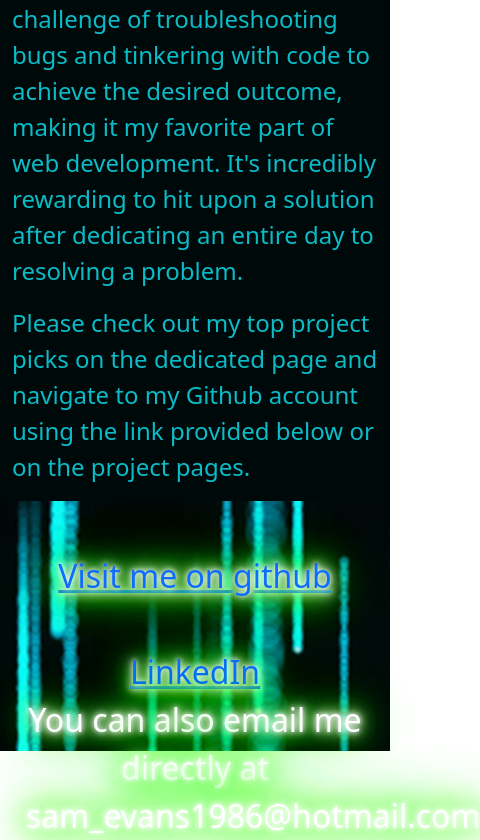
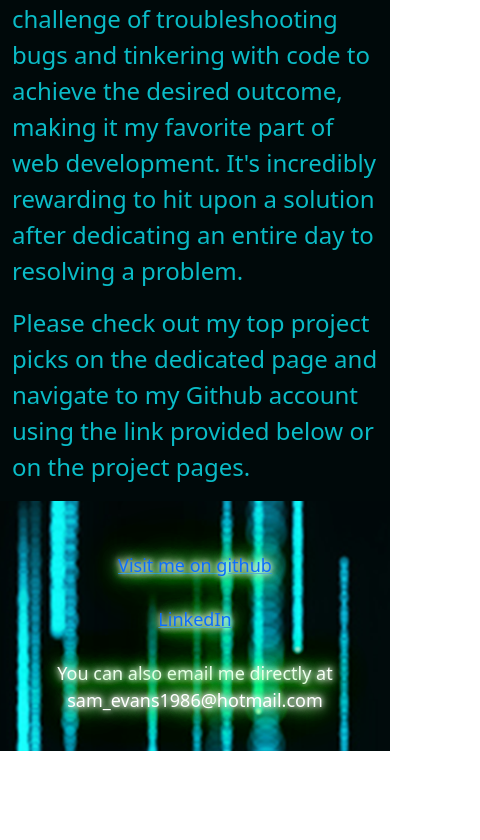
Before and after one commit to saevans86/New-Portfolio, a React (Vite) app: page / in a window 390 px wide. Shown: the part 1471-2311 px from the top of the page, 480 px wide, since content can reach past the window. After the commit the page ends 2222 px from the top, so only its background shows below. Built offline with nearby package versions, Linux system fonts and the light colour scheme.

Commit message:
added readme, update footer that was showing weird on mobile view, site does load correctly on netlify

```diff
--- a/src/components/UI/Footer.jsx
+++ b/src/components/UI/Footer.jsx
@@ -13,7 +13,11 @@
 						LinkedIn
 					</a>
 				</div>
-				<p>You can also email me directly at sam_evans1986@hotmail.com</p>
+				<br />
+				<p>
+					You can also email me directly at
+					sam_evans1986@hotmail.com
+				</p>
 			</div>
 		</footer>
 	);
--- a/src/pages/AboutMe.jsx
+++ b/src/pages/AboutMe.jsx
@@ -1,5 +1,5 @@
-import { React  } from "react";
-import selfie from '../assets/picture.png'
+import { React } from 'react';
+import selfie from '../assets/picture.png';
 function AboutMe() {
 	return (
 		<>
--- a/src/style/Style.css
+++ b/src/style/Style.css
@@ -20,6 +20,7 @@
 	padding: 75px;
 	color: 000408;
 }
+
 .nav {
 	justify-content: center;
 	color: #64dd43;
@@ -46,7 +47,7 @@
 	background: transparent;
 	padding-top: 25px;
 	margin: 25px;
-	font-size: xx-large;
+	font-size: large;
 }
 
 #root {
@@ -87,11 +88,13 @@
 	padding: 10px;
 	max-height: fit-content;
 }
+
 @media screen and (max-width: 768px) {
 	.resume {
 		width: auto;
 	}
 }
+
 .resume {
 	height: 900px;
 	width: 900px;
@@ -100,6 +103,7 @@
 	justify-content: center;
 
 }
+
 .resumeContainer {
 	display: flex;
 	align-items: center;
@@ -127,6 +131,7 @@
 		max-width: 50%;
 	}
 }
+
 @-webkit-keyframes slidein {
 	from {
 		background-position: top;
@@ -162,9 +167,11 @@
 	color: #0abcc7;
 	padding-left: 25px;
 }
+
 .card-body {
 	font-size: small;
 }
+
 .container-fluid {
 	font-size: x-large;
 	float: unset;
@@ -178,6 +185,7 @@
 		float: none;
 	}
 }
+
 .container-sm {
 	height: 650px;
 	padding-top: 100px;
```
Also changed, not shown: src/pages/Projects.jsx (+3 -8 lines), image.png (added), 1 other file (tests, documents, lock files or other folders). Lines whose indentation alone changed are shown as unchanged.
